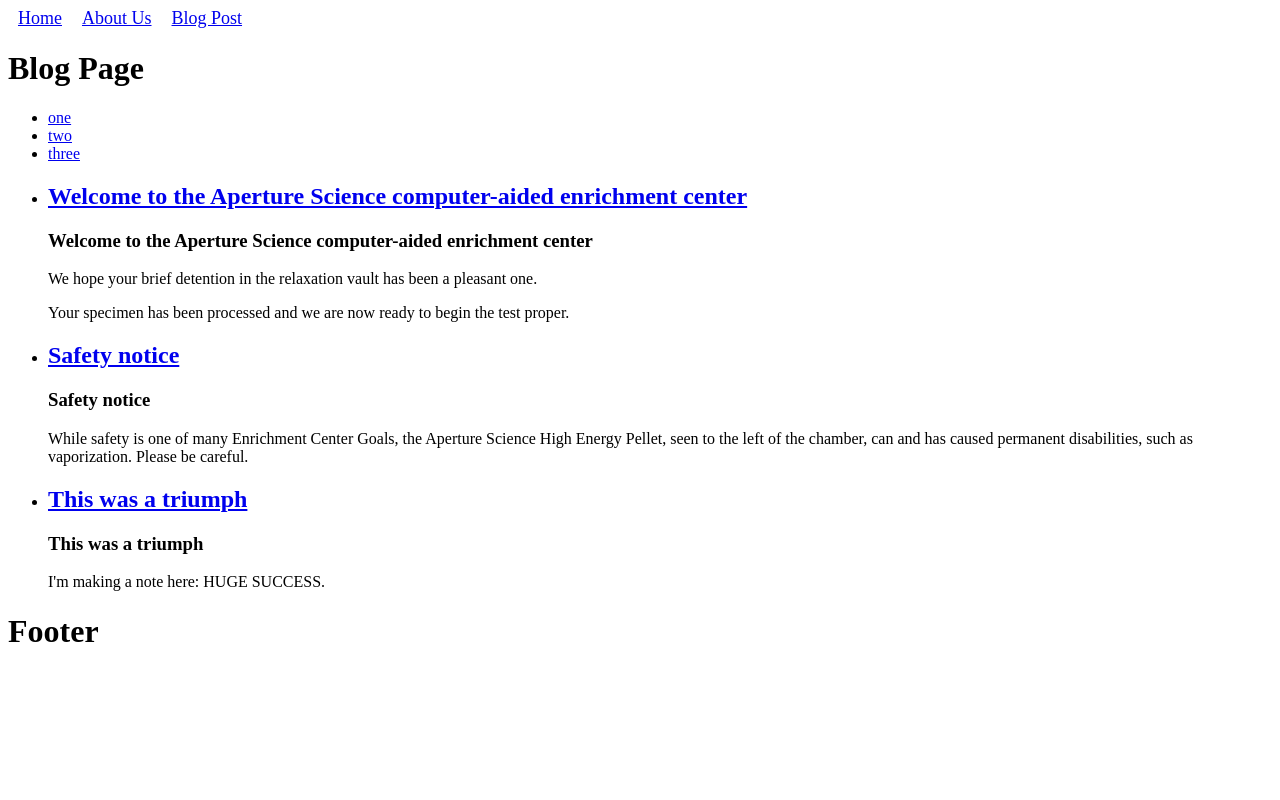
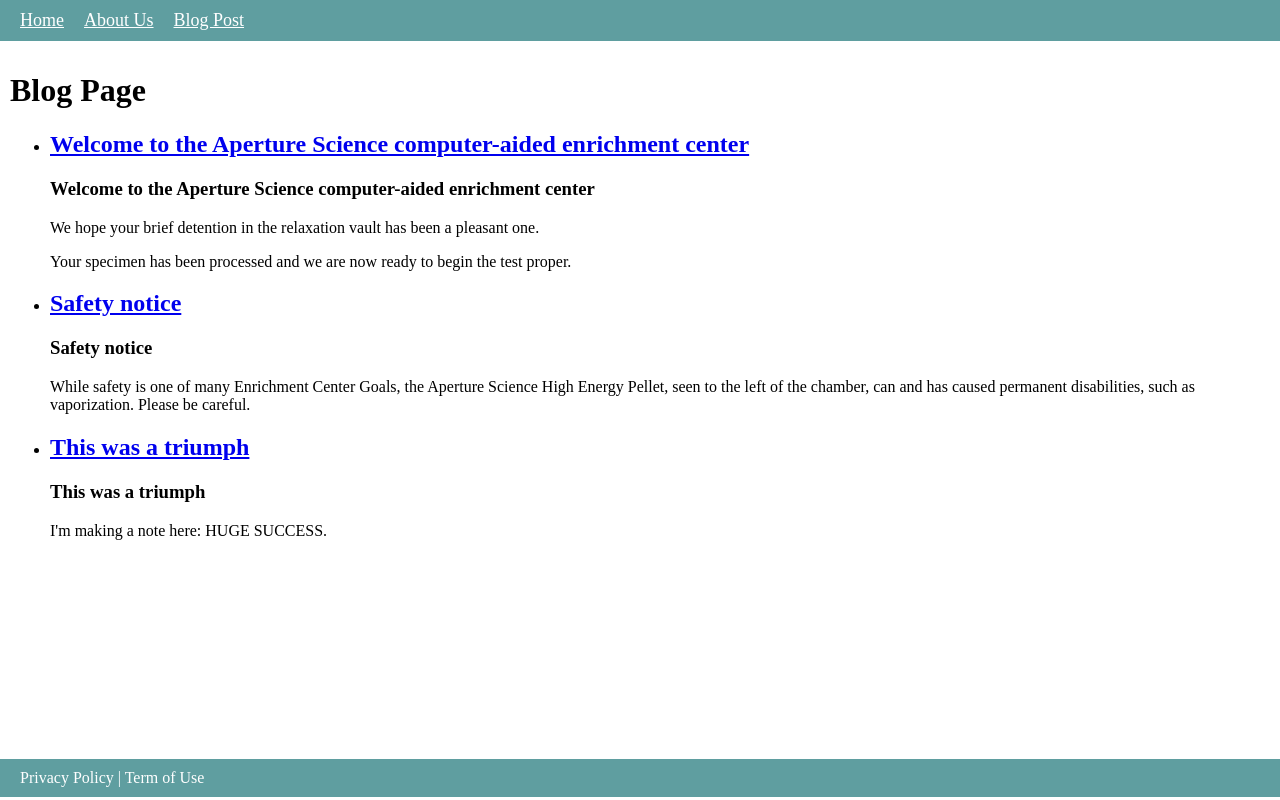
Before and after one commit to manoj30dec/svelte-blog-post, a SvelteKit app: page /blogs in a window 1280 px wide. Built offline with nearby package versions, Linux system fonts and the light colour scheme.

Commit message:
blog styling

```diff
--- a/src/app.html
+++ b/src/app.html
@@ -3,6 +3,7 @@
 	<head>
 		<meta charset="utf-8" />
 		<meta name="viewport" content="width=device-width, initial-scale=1" />
+		<link rel="stylesheet" href="style.css">
 		%sveltekit.head%
 	</head>
 	<body data-sveltekit-preload-data="hover">
--- /dev/null
+++ b/src/lib/components/primefooter.svelte
@@ -0,0 +1,22 @@
+<footer>
+    <ul>
+        <li>Privacy Policy | Term of Use</li>
+    </ul>
+    </footer>
+    <style>
+        footer{
+            background-color: cadetblue;
+            padding: 10px;
+            text-align: center;
+        }
+        ul{
+            margin: 0;
+            padding: 0;
+            list-style: none;
+            display: flex;
+        }
+        ul li{
+            margin: 0 10px;
+             color: white;
+        }
+    </style>
--- a/src/lib/components/primeheader.svelte
+++ b/src/lib/components/primeheader.svelte
@@ -12,7 +12,13 @@
     </ul>
 </nav>
 <style>
-    ul{
+
+nav{
+            background-color: cadetblue;
+            padding: 10px;
+            color: white;
+        }
+ul{
         margin: 0;
         padding: 0;
         list-style: none;
@@ -24,5 +30,6 @@
       }
       ul li a{
         font-size: 18px;
+         color: white;
       }
 </style>
--- a/src/routes/+layout.svelte
+++ b/src/routes/+layout.svelte
@@ -1,5 +1,6 @@
 <script lang="ts">
 	import favicon from '$lib/assets/favicon.svg';
+	import Primefooter from '$lib/components/primefooter.svelte';
 	import Primeheader from '$lib/components/primeheader.svelte';
 
 	let { children } = $props();
@@ -10,6 +11,7 @@
 </svelte:head>
 
 <Primeheader></Primeheader>
-
-{@render children()}
-<h1>Footer</h1>
+<main class="main-content">
+	{@render children()}
+</main>
+<Primefooter></Primefooter>
--- a/src/routes/+page.svelte
+++ b/src/routes/+page.svelte
@@ -1,4 +1,4 @@
 <script>
     let {data} = $props();
 </script>
-<h1>Welcome {data.visited ? 'friend':'stranger'}</h1>
+<h1>Welcome to home page {data.visited ? 'friend':'stranger'}</h1>
--- a/src/routes/about-us/+page.svelte
+++ b/src/routes/about-us/+page.svelte
@@ -1,3 +1,3 @@
 
-<h1>about</h1>
-<p>this is the about page.</p>
+<h1>About Us</h1>
+<p>Welcome to about us page</p>
--- a/src/routes/blogs/+page.svelte
+++ b/src/routes/blogs/+page.svelte
@@ -3,10 +3,14 @@
 </script>
 
 <h1>Blog Page</h1>
+<!-- <ul class="child-nav">
+    {#each data.summaries as { slug }}
+		<li>
+            <a href="/blogs/{slug}">{slug}</a>
+        </li>
+	{/each}
+</ul> -->
 <ul>
-    <li><a href="/blogs/one">one</a></li>
-	<li><a href="/blogs/two">two</a></li>
-	<li><a href="/blogs/three">three</a></li>
     {#each data.summaries as { slug, title, content }}
 		<li>
             <h2><a href="/blogs/{slug}">{title}</a></h2>
@@ -15,3 +19,16 @@
         </li>
 	{/each}
 </ul>
+
+<style>
+    .child-nav{
+        background-color: cadetblue;
+        display: flex;
+        list-style: none;
+        margin: 0;
+        padding: 10px;
+    }
+    .child-nav li{
+        margin: 0 10px;
+    }
+</style>
--- /dev/null
+++ b/static/style.css
@@ -0,0 +1,8 @@
+body{
+    margin: 0;
+    padding: 0;
+}
+.main-content{
+    padding: 10px;
+    height: calc(100vh - 41px - 41px - 20px);
+}
```
